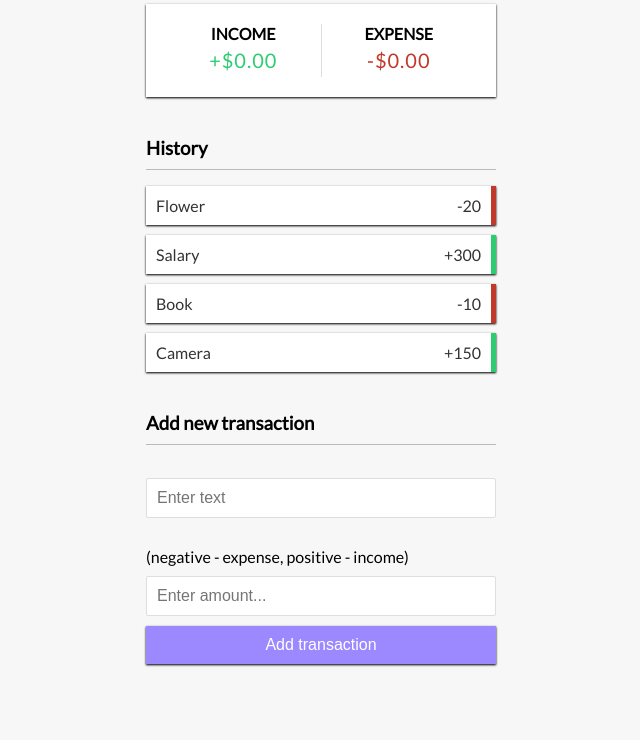
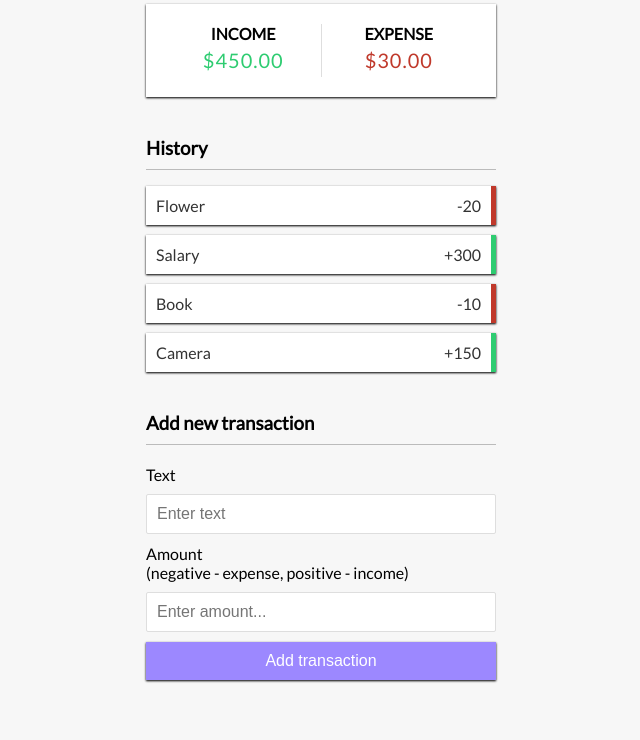
Before and after one commit to ardasalvarlilar/expense-tracker, a website: page index.html in a window 1280 px wide. Shown: the part 173-913 px from the top of the page, without its empty margins (319-959 px from the left). Drawn offline with Linux system fonts and the light colour scheme.

Commit message:
js functionallity

```diff
--- a/index.html
+++ b/index.html
@@ -31,11 +31,11 @@
     <h3>Add new transaction</h3>
     <form id="form">
       <div class="form-control">
-        <label for="text"></label>
+        <label for="text">Text</label>
         <input type="text" class="text" id="text" placeholder="Enter text">
       </div>
       <div class="form-control">
-        <label for="amount"><br> (negative - expense, positive - income)</label>
+        <label for="amount">Amount<br> (negative - expense, positive - income)</label>
         <input type="number" placeholder="Enter amount..." id="amount">
       </div>
       <button class="btn">Add transaction</button>
--- a/script.js
+++ b/script.js
@@ -1,6 +1,6 @@
 const balance = document.getElementById('balance')
 const money_plus = document.getElementById('money-plus')
-const money_minus = document.getElementById('money_minus')
+const money_minus = document.getElementById('money-minus')
 const list = document.getElementById('list')
 const form = document.getElementById('form')
 const text = document.getElementById('text')
@@ -25,8 +25,19 @@ function add_transaction_dom(transaction){
   list.appendChild(item)
 }
 
+function update_values(){
+  const amounts = transactions.map(transaction => transaction.amount)
+  const total = amounts.reduce((acc,item) => (acc += item), 0).toFixed(2)
+  const income = amounts.filter(item => item > 0).reduce((acc,item) => (acc += item),0).toFixed(2)
+  const expense = (amounts.filter(item => item < 0).reduce((acc,item) => (acc += item),0) * -1 ).toFixed(2)
+  balance.innerText = `$${total}`
+  money_plus.innerText = `$${income}`
+  money_minus.innerText = `$${expense}`
+}
+
 function init(){
   list.innerHTML = ''
   transactions.forEach(add_transaction_dom)
+  update_values()
 }
 init()
```
